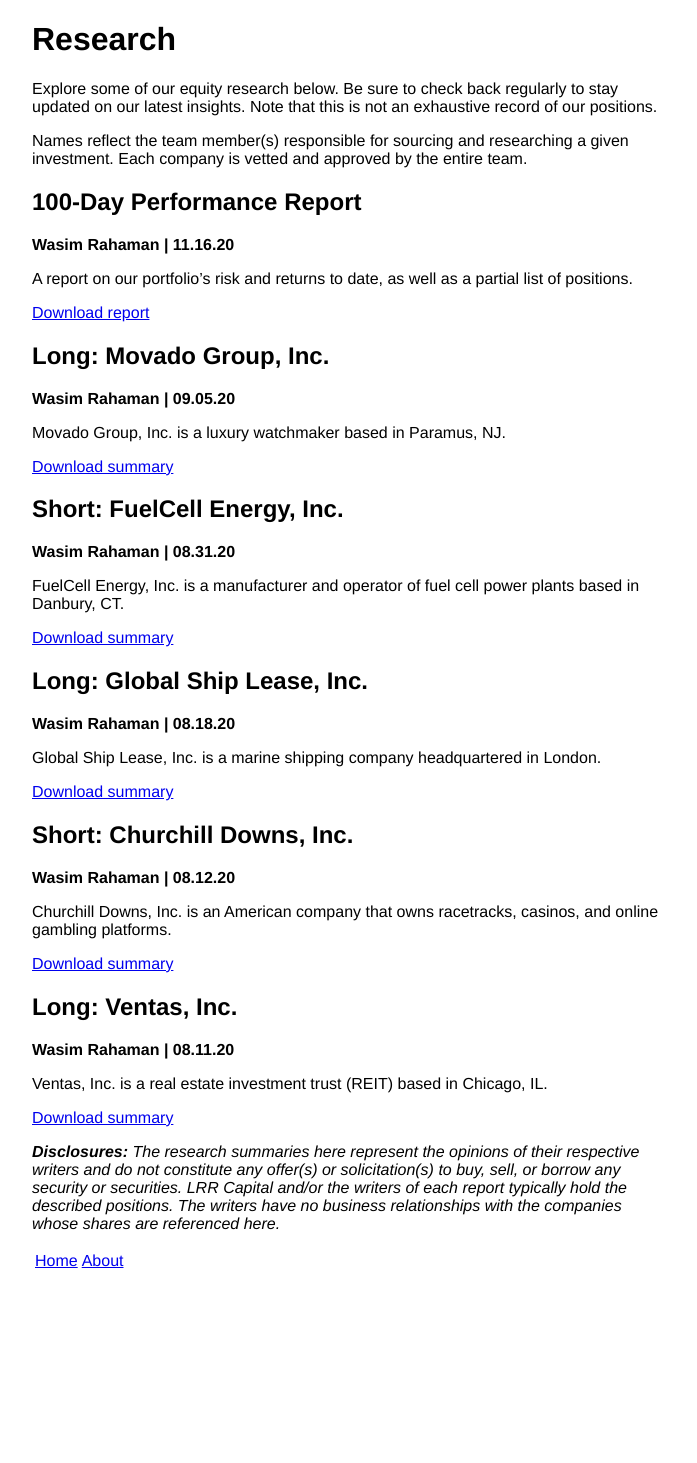
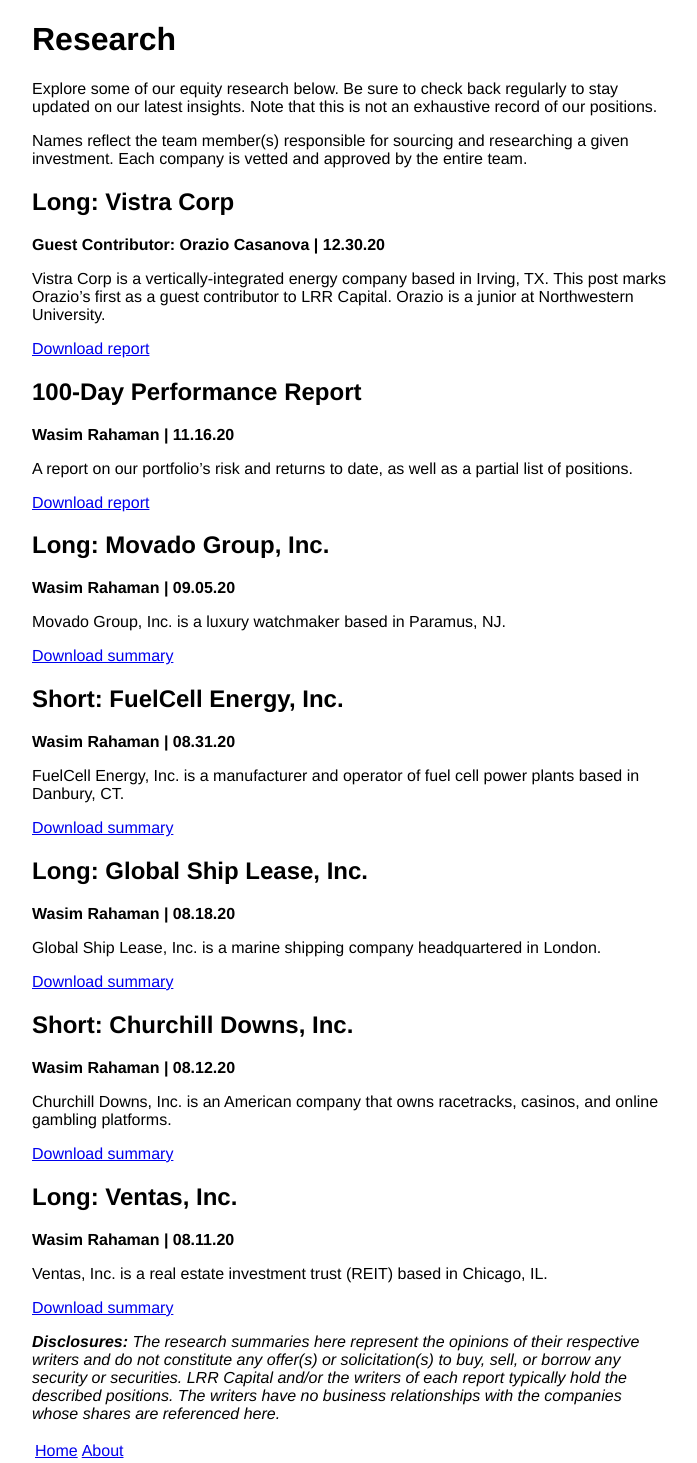
Before and after one commit to lrr-capital/lrr-capital, a Jekyll site: the page built from research.md, in a window 1280 px wide. Shown: the whole page, without its empty margins (288-985 px from the left). Built offline with Jekyll 4.4.1, drawn with Linux system fonts in a browser that asks for light colours; before the commit the page ends 1273 px from its top, so only the background shows below that.

Commit message:
Update research.md

```diff
--- a/research.md
+++ b/research.md
@@ -7,6 +7,14 @@
 Explore some of our equity research below. Be sure to check back regularly to stay updated on our latest insights. Note that this is not an exhaustive record of our positions.
 
 Names reflect the team member(s) responsible for sourcing and researching a given investment. Each company is vetted and approved by the entire team.
+
+## Long: Vistra Corp
+
+<b> Guest Contributor: Orazio Casanova | 12.30.20 </b>
+
+Vistra Corp is a vertically-integrated energy company based in Irving, TX. This post marks Orazio's first as a guest contributor to LRR Capital. Orazio is a junior at Northwestern University.
+
+[Download report](/files/LRR_Guest-OC_Long_Vistra_Corp.pdf)
 
 ## 100-Day Performance Report
 
```
